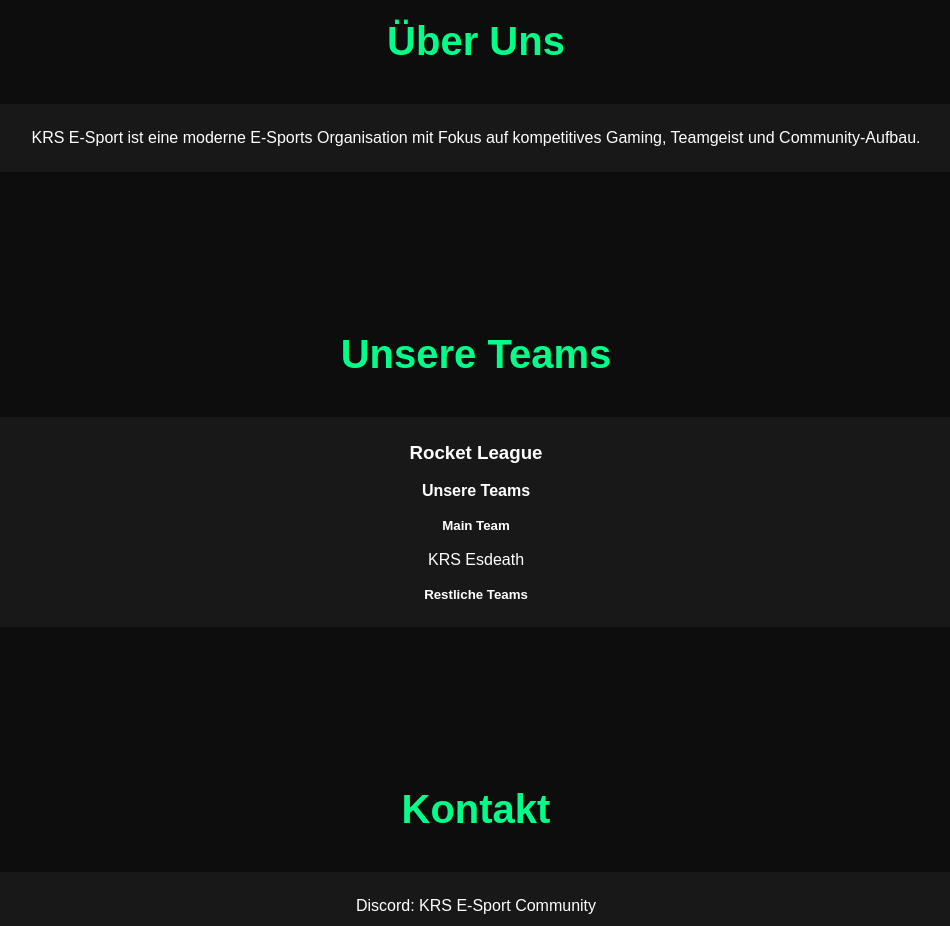
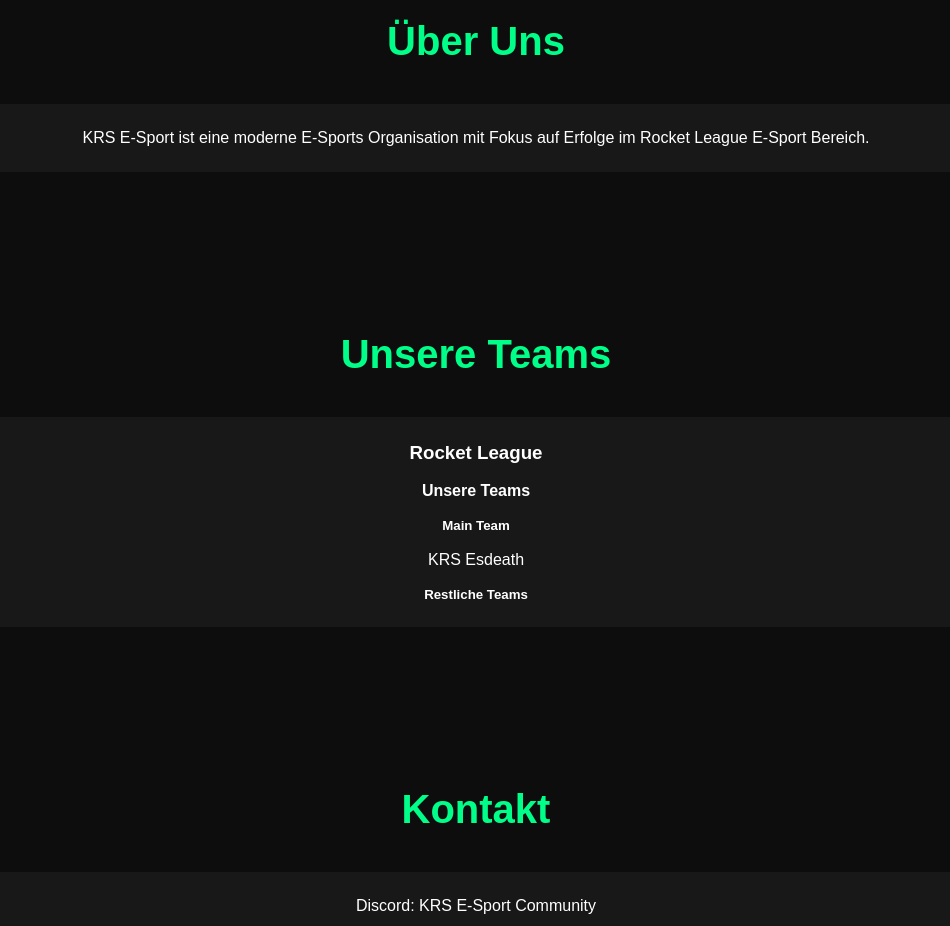
Before and after one commit to KRS-Esport/KRS-Esport, a plain HTML site: page index.html in a window 1280 px wide. Shown: the part 860-1786 px from the top of the page, without its empty margins (164-1114 px from the left). Drawn offline with Linux system fonts and the light colour scheme.

Commit message:
Update description of KRS E-Sport organization

```diff
--- a/index.html
+++ b/index.html
@@ -139,7 +139,7 @@ footer{
     <div class="card">
         <p>
             KRS E-Sport ist eine moderne E-Sports Organisation mit Fokus
-            auf kompetitives Gaming, Teamgeist und Community-Aufbau.
+            auf Erfolge im Rocket League E-Sport Bereich.
         </p>
     </div>
 </section>
```
